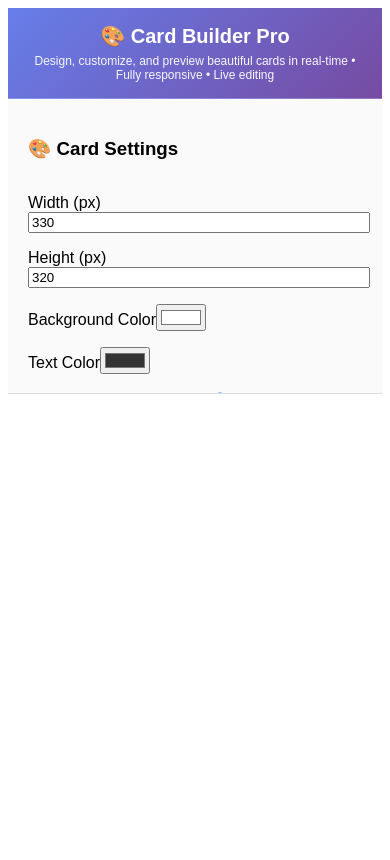
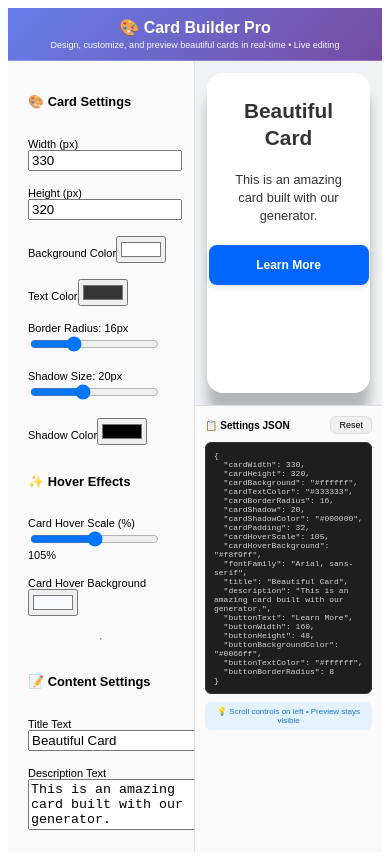
Before and after one commit to MihretTW/ui-generator, a React (Vite) app: page / in a window 390 px wide. Built offline with nearby package versions, Linux system fonts and the light colour scheme.

Commit message:
improved responsiveness

```diff
--- a/src/CardBuilder.jsx
+++ b/src/CardBuilder.jsx
@@ -35,10 +35,8 @@ function CardBuilder() {
 
   // Update document title and meta description
   useEffect(() => {
-    // Set website title
     document.title = "🎨 Card Builder Pro - Create Beautiful Cards Instantly";
 
-    // Create or update meta description
     let metaDescription = document.querySelector('meta[name="description"]');
     if (!metaDescription) {
       metaDescription = document.createElement('meta');
@@ -47,7 +45,6 @@ function CardBuilder() {
     }
     metaDescription.content = "Design and customize beautiful cards in real-time with our interactive card builder. Live preview, responsive design, and easy-to-use controls.";
 
-    // Add viewport meta if not exists (for better mobile responsiveness)
     let viewport = document.querySelector('meta[name="viewport"]');
     if (!viewport) {
       viewport = document.createElement('meta');
@@ -90,58 +87,70 @@ function CardBuilder() {
           flexDirection: 'column',
           height: '100vh',
           width: '100%',
-          overflow: 'auto',
+          overflow: 'hidden',
           fontFamily: settings.fontFamily
         },
         header: {
           background: 'linear-gradient(135deg, #667eea 0%, #764ba2 100%)',
           color: 'white',
-          padding: '16px 20px',
+          padding: '10px 12px',
           textAlign: 'center',
-          borderBottom: '1px solid rgba(255,255,255,0.2)'
+          borderBottom: '1px solid rgba(255,255,255,0.2)',
+          flexShrink: 0
         },
         headerTitle: {
-          fontSize: '20px',
+          fontSize: '16px',
           fontWeight: 'bold',
           margin: 0,
-          marginBottom: '6px'
+          marginBottom: '3px'
         },
         headerDescription: {
-          fontSize: '12px',
+          fontSize: '9px',
           margin: 0,
           opacity: 0.95
         },
+        mainContainer: {
+          display: 'flex',
+          flex: 1,
+          overflow: 'hidden',
+          gap: '0px'
+        },
         controlsPanel: {
-          width: '100%',
-          maxHeight: '35vh',
+          width: '50%',
           overflowY: 'auto',
-          borderRight: 'none',
-          borderBottom: '1px solid #ddd',
+          borderRight: '1px solid #ddd',
           background: '#fafafa',
           boxSizing: 'border-box',
-          flexShrink: 0
+          padding: '0',
+          height: '100%',
+          fontSize: '11px'
+        },
+        rightPanel: {
+          width: '50%',
+          display: 'flex',
+          flexDirection: 'column',
+          overflow: 'hidden',
+          height: '100%'
         },
         previewPanel: {
-          flex: 1,
-          minHeight: '40vh',
+          flex: '0 0 auto',
+          minHeight: '250px',
           display: 'flex',
           alignItems: 'center',
           justifyContent: 'center',
           background: '#f0f2f5',
-          padding: '16px',
-          overflow: 'auto',
-          boxSizing: 'border-box'
+          padding: '12px',
+          boxSizing: 'border-box',
+          borderBottom: '1px solid #ddd',
+          overflow: 'auto'
         },
         debugPanel: {
-          width: '100%',
-          maxHeight: '30vh',
+          flex: 1,
           overflowY: 'auto',
-          borderLeft: 'none',
-          borderTop: '1px solid #ddd',
-          padding: '16px',
+          padding: '10px',
           background: '#fafafa',
           boxSizing: 'border-box',
-          flexShrink: 0
+          fontSize: '10px'
         }
       };
     } else if (isTablet) {
@@ -157,18 +166,19 @@ function CardBuilder() {
         header: {
           background: 'linear-gradient(135deg, #667eea 0%, #764ba2 100%)',
           color: 'white',
-          padding: '16px 24px',
+          padding: '14px 20px',
           textAlign: 'center',
-          borderBottom: '1px solid rgba(255,255,255,0.2)'
+          borderBottom: '1px solid rgba(255,255,255,0.2)',
+          flexShrink: 0
         },
         headerTitle: {
-          fontSize: '24px',
+          fontSize: '20px',
           fontWeight: 'bold',
           margin: 0,
-          marginBottom: '8px'
+          marginBottom: '5px'
         },
         headerDescription: {
-          fontSize: '13px',
+          fontSize: '11px',
           margin: 0,
           opacity: 0.95
         },
@@ -178,34 +188,35 @@ function CardBuilder() {
           overflow: 'hidden'
         },
         controlsPanel: {
-          width: '280px',
+          width: '35%',
           minWidth: '260px',
           overflowY: 'auto',
           borderRight: '1px solid #ddd',
           background: '#fafafa',
           boxSizing: 'border-box',
-          flexShrink: 0
+          flexShrink: 0,
+          fontSize: '12px'
         },
         previewPanel: {
-          flex: 1,
-          minWidth: '250px',
+          flex: '1',
           display: 'flex',
           alignItems: 'center',
           justifyContent: 'center',
           background: '#f0f2f5',
-          padding: '20px',
+          padding: '16px',
           overflow: 'auto',
           boxSizing: 'border-box'
         },
         debugPanel: {
-          width: '300px',
-          minWidth: '260px',
+          width: '30%',
+          minWidth: '250px',
           overflowY: 'auto',
           borderLeft: '1px solid #ddd',
-          padding: '16px',
+          padding: '14px',
           background: '#fafafa',
           boxSizing: 'border-box',
-          flexShrink: 0
+          flexShrink: 0,
+          fontSize: '11px'
         }
       };
     } else {
@@ -223,13 +234,14 @@ function CardBuilder() {
           color: 'white',
           padding: '20px 32px',
           textAlign: 'center',
-          borderBottom: '1px solid rgba(255,255,255,0.2)'
+          borderBottom: '1px solid rgba(255,255,255,0.2)',
+          flexShrink: 0
         },
         headerTitle: {
           fontSize: '28px',
           fontWeight: 'bold',
           margin: 0,
-          marginBottom: '10px',
+          marginBottom: '8px',
           letterSpacing: '-0.5px'
         },
         headerDescription: {
@@ -253,7 +265,8 @@ function CardBuilder() {
           borderRight: '1px solid #ddd',
           background: '#fafafa',
           boxSizing: 'border-box',
-          flexShrink: 0
+          flexShrink: 0,
+          fontSize: '14px'
         },
         previewPanel: {
           flex: 1,
@@ -274,7 +287,8 @@ function CardBuilder() {
           padding: '20px',
           background: '#fafafa',
           boxSizing: 'border-box',
-          flexShrink: 0
+          flexShrink: 0,
+          fontSize: '13px'
         }
       };
     }
@@ -285,7 +299,6 @@ function CardBuilder() {
   // Handle settings update with validation
   const handleSettingsUpdate = (newSettings) => {
     setSettings(newSettings);
-    // Optional: Save to localStorage for persistence
     if (typeof window !== 'undefined') {
       localStorage.setItem('cardBuilderSettings', JSON.stringify(newSettings));
     }
@@ -304,17 +317,22 @@ function CardBuilder() {
     }
   }, []);
 
-  // Get responsive card dimensions
+  // Get responsive card dimensions and font sizes
   const getResponsiveCardWidth = () => {
     if (isMobile) {
-      return Math.min(settings.cardWidth, windowWidth - 60);
+      return Math.min(settings.cardWidth, windowWidth - 80);
     }
     return settings.cardWidth;
   };
 
+  // Adjust preview font sizes for mobile
   const responsiveSettings = {
     ...settings,
-    cardWidth: getResponsiveCardWidth()
+    cardWidth: getResponsiveCardWidth(),
+    isMobile: isMobile,
+    titleFontSize: isMobile ? '1.2rem' : (isTablet ? '1.5rem' : '1.8rem'),
+    descriptionFontSize: isMobile ? '0.85rem' : (isTablet ? '0.9rem' : '1rem'),
+    buttonFontSize: isMobile ? '0.8rem' : (isTablet ? '0.9rem' : '1rem')
   };
 
   return (
@@ -325,12 +343,117 @@ function CardBuilder() {
           🎨 Card Builder Pro
         </h1>
         <p style={styles.headerDescription}>
-          Design, customize, and preview beautiful cards in real-time • Fully responsive • Live editing
+          Design, customize, and preview beautiful cards in real-time • Live editing
         </p>
       </div>
 
-      {/* Main Content Area */}
-      <div style={styles.mainContent || { display: 'flex', flex: 1, overflow: 'hidden' }}>
+      {/* For mobile: side-by-side layout with scrollable controls */}
+      {isMobile ? (
+        <div style={styles.mainContainer}>
+          {/* Left - Scrollable Controls with smaller fonts */}
+          <div style={styles.controlsPanel}>
+            <CardControls
+              settings={settings}
+              setSettings={handleSettingsUpdate}
+              isMobile={isMobile}
+            />
+          </div>
+
+          {/* Right - Preview and Debug */}
+          <div style={styles.rightPanel}>
+            {/* Preview Section - Always visible with adjusted font sizes */}
+            <div style={styles.previewPanel}>
+              <CardContainer settings={responsiveSettings}>
+                <TextElement type="h2" settings={responsiveSettings} />
+                <TextElement type="p" settings={responsiveSettings} />
+                <ButtonPreview settings={responsiveSettings} />
+              </CardContainer>
+            </div>
+
+            {/* Debug Section - Scrollable with smaller fonts */}
+            <div style={styles.debugPanel}>
+              <div style={{
+                display: 'flex',
+                justifyContent: 'space-between',
+                alignItems: 'center',
+                marginBottom: '8px',
+                flexWrap: 'wrap',
+                gap: '6px'
+              }}>
+                <h4 style={{ margin: 0, fontSize: '10px', fontWeight: 'bold' }}>
+                  📋 Settings JSON
+                </h4>
+                <button
+                  onClick={() => {
+                    const defaultSettings = {
+                      cardWidth: 380,
+                      cardHeight: 320,
+                      cardBackground: '#ffffff',
+                      cardTextColor: '#333333',
+                      cardBorderRadius: 16,
+                      cardShadow: 20,
+                      cardShadowColor: '#000000',
+                      cardPadding: 32,
+                      cardHoverScale: 105,
+                      cardHoverBackground: '#f8f9ff',
+                      fontFamily: 'Arial, sans-serif',
+                      title: "Beautiful Card",
+                      description: "This is an amazing card built with our generator.",
+                      buttonText: "Learn More",
+                      buttonWidth: 160,
+                      buttonHeight: 48,
+                      buttonBackgroundColor: '#0066ff',
+                      buttonTextColor: '#ffffff',
+                      buttonBorderRadius: 8,
+                    };
+                    handleSettingsUpdate(defaultSettings);
+                  }}
+                  style={{
+                    padding: '3px 8px',
+                    fontSize: '9px',
+                    background: '#f0f0f0',
+                    border: '1px solid #ddd',
+                    borderRadius: '6px',
+                    cursor: 'pointer'
+                  }}
+                >
+                  Reset
+                </button>
+              </div>
+
+              <pre style={{
+                fontSize: '8px',
+                background: '#1e1e1e',
+                color: '#d4d4d4',
+                padding: '8px',
+                borderRadius: '6px',
+                border: '1px solid #333',
+                maxHeight: 'calc(100% - 70px)',
+                overflow: 'auto',
+                whiteSpace: 'pre-wrap',
+                wordBreak: 'break-word',
+                fontFamily: 'monospace'
+              }}>
+                {JSON.stringify(settings, null, 2)}
+              </pre>
+
+              <div style={{
+                marginTop: '8px',
+                padding: '5px',
+                background: '#e3f2fd',
+                borderRadius: '6px',
+                fontSize: '8px',
+                textAlign: 'center',
+                color: '#1976d2'
+              }}>
+                💡 Scroll controls on left • Preview stays visible
+              </div>
+            </div>
+          </div>
+        </div>
+      ) : (
+        /* For tablet and desktop: three-column layout */
+        <div style={styles.mainContent}>
           {/* Left - Controls Panel */}
           <div style={styles.controlsPanel}>
             <CardControls
@@ -359,7 +482,7 @@ function CardBuilder() {
               flexWrap: 'wrap',
               gap: '8px'
             }}>
-            <h4 style={{ margin: 0, fontSize: isMobile ? '14px' : '16px' }}>
+              <h4 style={{ margin: 0, fontSize: isTablet ? '13px' : '16px' }}>
                 📋 Current Settings
               </h4>
               <button
@@ -388,29 +511,26 @@ function CardBuilder() {
                   handleSettingsUpdate(defaultSettings);
                 }}
                 style={{
-                padding: '6px 12px',
-                fontSize: '12px',
+                  padding: isTablet ? '4px 10px' : '6px 12px',
+                  fontSize: isTablet ? '11px' : '12px',
                   background: '#f0f0f0',
                   border: '1px solid #ddd',
                   borderRadius: '6px',
-                cursor: 'pointer',
-                transition: 'all 0.2s'
+                  cursor: 'pointer'
                 }}
-              onMouseEnter={(e) => e.target.style.background = '#e0e0e0'}
-              onMouseLeave={(e) => e.target.style.background = '#f0f0f0'}
               >
                 Reset to Default
               </button>
             </div>
 
             <pre style={{
-            fontSize: isMobile ? '11px' : '13px',
+              fontSize: isTablet ? '11px' : '13px',
               background: '#1e1e1e',
               color: '#d4d4d4',
-            padding: '12px',
+              padding: isTablet ? '10px' : '12px',
               borderRadius: '8px',
               border: '1px solid #333',
-            maxHeight: isMobile ? 'calc(30vh - 80px)' : 'calc(75vh - 100px)',
+              maxHeight: 'calc(100% - 100px)',
               overflow: 'auto',
               whiteSpace: 'pre-wrap',
               wordBreak: 'break-word',
@@ -419,23 +539,9 @@ function CardBuilder() {
               {JSON.stringify(settings, null, 2)}
             </pre>
 
-          {isMobile && (
             <div style={{
               marginTop: '12px',
-              padding: '8px',
-              background: '#e3f2fd',
-              borderRadius: '6px',
-              fontSize: '11px',
-              textAlign: 'center',
-              color: '#1976d2'
-            }}>
-              💡 Tip: Rotate device or resize for better experience
-            </div>
-          )}
-
-          <div style={{
-            marginTop: '12px',
-            fontSize: '11px',
+              fontSize: isTablet ? '10px' : '11px',
               color: '#666',
               textAlign: 'center',
               borderTop: '1px solid #eee',
@@ -445,6 +551,7 @@ function CardBuilder() {
             </div>
           </div>
         </div>
+      )}
     </div>
   );
 }
--- a/src/components/ButtonPreview.jsx
+++ b/src/components/ButtonPreview.jsx
@@ -1,15 +1,18 @@
 import React from 'react';
 
 function ButtonPreview({ settings }) {
+  const isMobile = settings?.isMobile || false;
+  const isTablet = !isMobile && window.innerWidth <= 1024;
+
   const buttonStyle = {
     width: `${settings?.buttonWidth || 160}px`,
-    height: `${settings?.buttonHeight || 48}px`,
+    height: `${isMobile ? Math.min(settings?.buttonHeight || 48, 40) : (settings?.buttonHeight || 48)}px`,
     backgroundColor: settings?.buttonBackgroundColor || '#0066ff',
     color: settings?.buttonTextColor || '#ffffff',
     borderRadius: `${settings?.buttonBorderRadius || 8}px`,
     border: 'none',
     fontFamily: settings?.fontFamily || 'inherit',
-    fontSize: '1rem',
+    fontSize: isMobile ? '0.75rem' : (isTablet ? '0.85rem' : '1rem'),
     fontWeight: 600,
     cursor: 'pointer',
     transition: 'all 0.2s ease',
@@ -19,7 +22,8 @@ function ButtonPreview({ settings }) {
     boxShadow: '0 2px 6px rgba(0,0,0,0.1)',
     whiteSpace: 'nowrap',
     overflow: 'hidden',
-    textOverflow: 'ellipsis'
+    textOverflow: 'ellipsis',
+    padding: isMobile ? '0 12px' : '0 16px'
   };
 
   return (
--- a/src/components/TextElement.jsx
+++ b/src/components/TextElement.jsx
@@ -4,6 +4,8 @@ function TextElement({ type, settings }) {
   // Ensure settings exist with fallbacks
   const textColor = settings?.cardTextColor || '#333333';
   const fontFamily = settings?.fontFamily || 'Arial, sans-serif';
+  const isMobile = settings?.isMobile || false;
+  const isTablet = !isMobile && window.innerWidth <= 1024;
 
   // Get the actual text content from settings
   const getTextContent = () => {
@@ -13,25 +15,39 @@ function TextElement({ type, settings }) {
     return settings?.description || "This is an amazing card built with our generator.";
   };
 
+  // Responsive font sizes
+  const getFontSize = () => {
+    if (type === 'h2') {
+      if (isMobile) return '1.3rem';
+      if (isTablet) return '1.6rem';
+      return settings?.titleFontSize || '1.8rem';
+    }
+    if (isMobile) return '0.8rem';
+    if (isTablet) return '0.9rem';
+    return settings?.descriptionFontSize || '1rem';
+  };
+
   const textStyle = {
     margin: 0,
     color: textColor,
     fontFamily: fontFamily,
     transition: 'color 0.2s ease',
     wordBreak: 'break-word',
-    maxWidth: '100%'
+    maxWidth: '100%',
+    fontSize: getFontSize(),
+    lineHeight: type === 'h2' ? (isMobile ? 1.3 : 1.4) : (isMobile ? 1.4 : 1.5)
   };
 
   if (type === 'h2') {
     return (
-      <h2 style={{ ...textStyle, fontSize: '1.8rem', fontWeight: 700 }}>
+      <h2 style={{ ...textStyle, fontWeight: 700 }}>
         {getTextContent()}
       </h2>
     );
   }
 
   return (
-    <p style={{ ...textStyle, fontSize: '1rem', lineHeight: 1.5 }}>
+    <p style={textStyle}>
       {getTextContent()}
     </p>
   );
```
Lines whose indentation alone changed are shown as unchanged.
